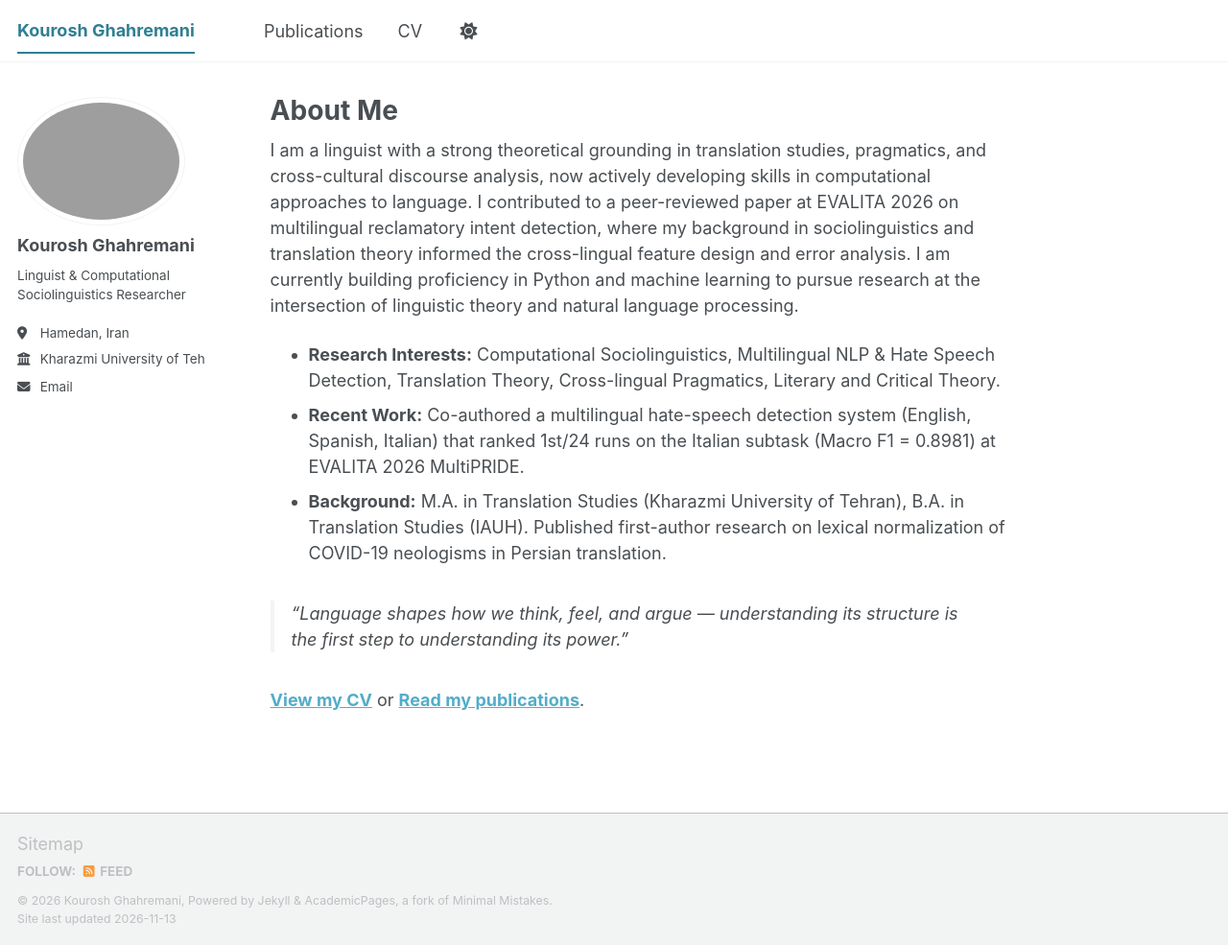
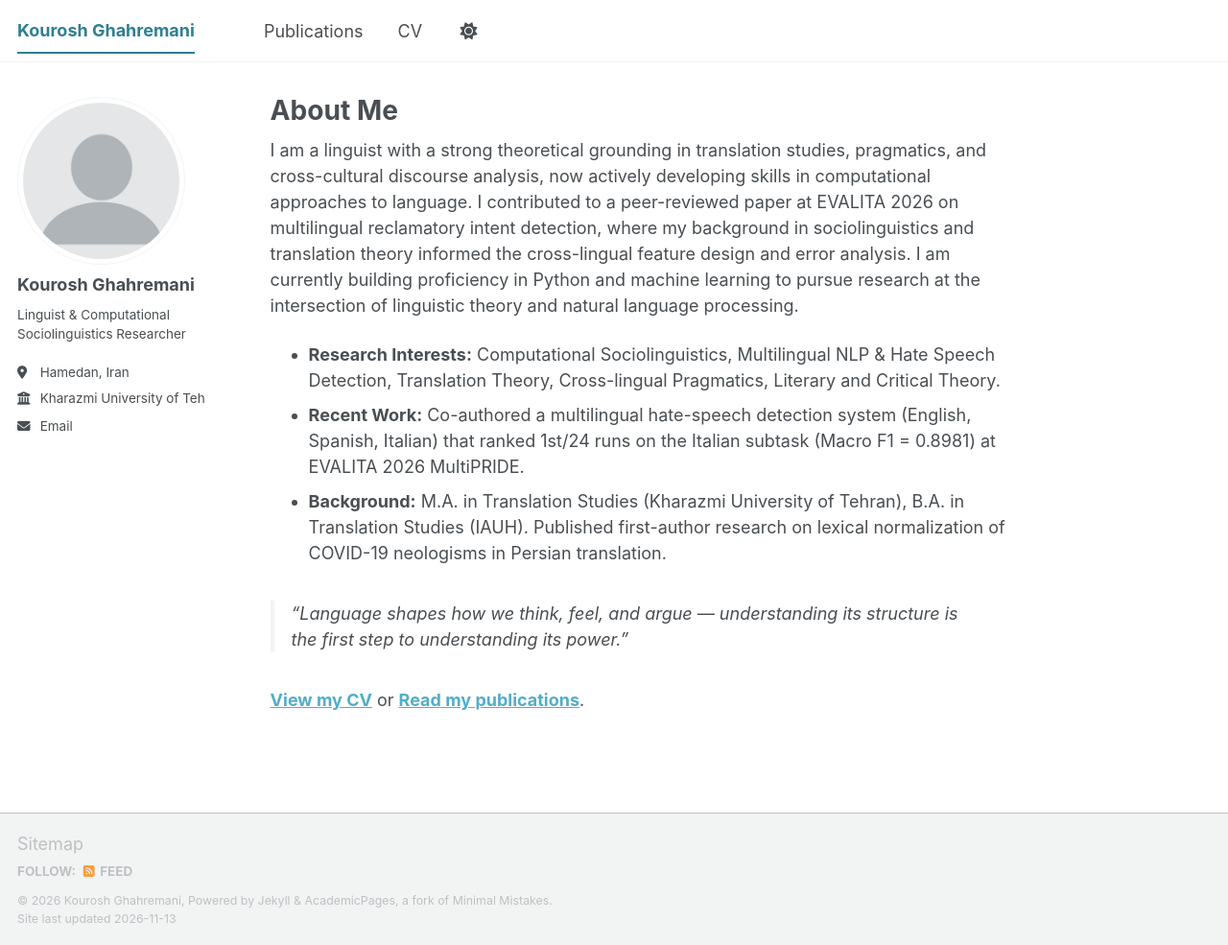
Before and after one commit to ghahremanikourosh/ghahremanikourosh.github.io, a Jekyll site: the page built from _pages/about.md, in a window 1280 px wide and 985 px high. Shown: the whole window at 96% size. Built offline with Jekyll 4.4.1, drawn with Linux system fonts in a browser that asks for light colours; a script bundle is joined from its source files by our own code; library files that are not in the unit come from our copies.

Commit message:
Fix site URL, repository name, and profile image extension
- url: houmanrajabii.github.io → ghahremanikourosh.github.io
- repository: houmanrajabi/houmanrajabi.github.io → ghahremanikourosh/ghahremanikourosh.github.io
- avatar: profile.jpg → profile.png (only .png exists in images/)

Co-Authored-By: Claude Sonnet 4.6 <noreply@anthropic.com>

```diff
--- a/_config.yml
+++ b/_config.yml
@@ -13,17 +13,17 @@ title                    : "Kourosh Ghahremani"
 title_separator          : "-"
 name                     : &name "Kourosh Ghahremani"
 description : &description "Linguist & Computational Sociolinguistics Researcher"
-url                      : https://houmanrajabii.github.io # The base hostname & protocol for your site e.g. "https://[your GitHub username].github.io",
+url                      : https://ghahremanikourosh.github.io # The base hostname & protocol for your site e.g. "https://[your GitHub username].github.io",
                                                            # or if you already have some other page hosted on Github then use "https://[your GitHub username].github.io/[Your Repo Name]"
 baseurl                  : "" # the subpath of your site, e.g. "/blog"
-repository               : "houmanrajabi/houmanrajabi.github.io"
+repository               : "ghahremanikourosh/ghahremanikourosh.github.io"
 
 # Site Author - The following control what appear as part of the author content on the side bar.
 #               If a field is blank the icon and link will not appear, otherwise it will be shown.
 #               Additional customization can be done by editing /_includes/author-profile.html
 author:
   # Biographic information
-  avatar           : "profile.jpg"
+  avatar           : "profile.png"
   name             : "Kourosh Ghahremani"
   pronouns         : # example: "she/her"
   bio              : "Linguist & Computational Sociolinguistics Researcher"
```
